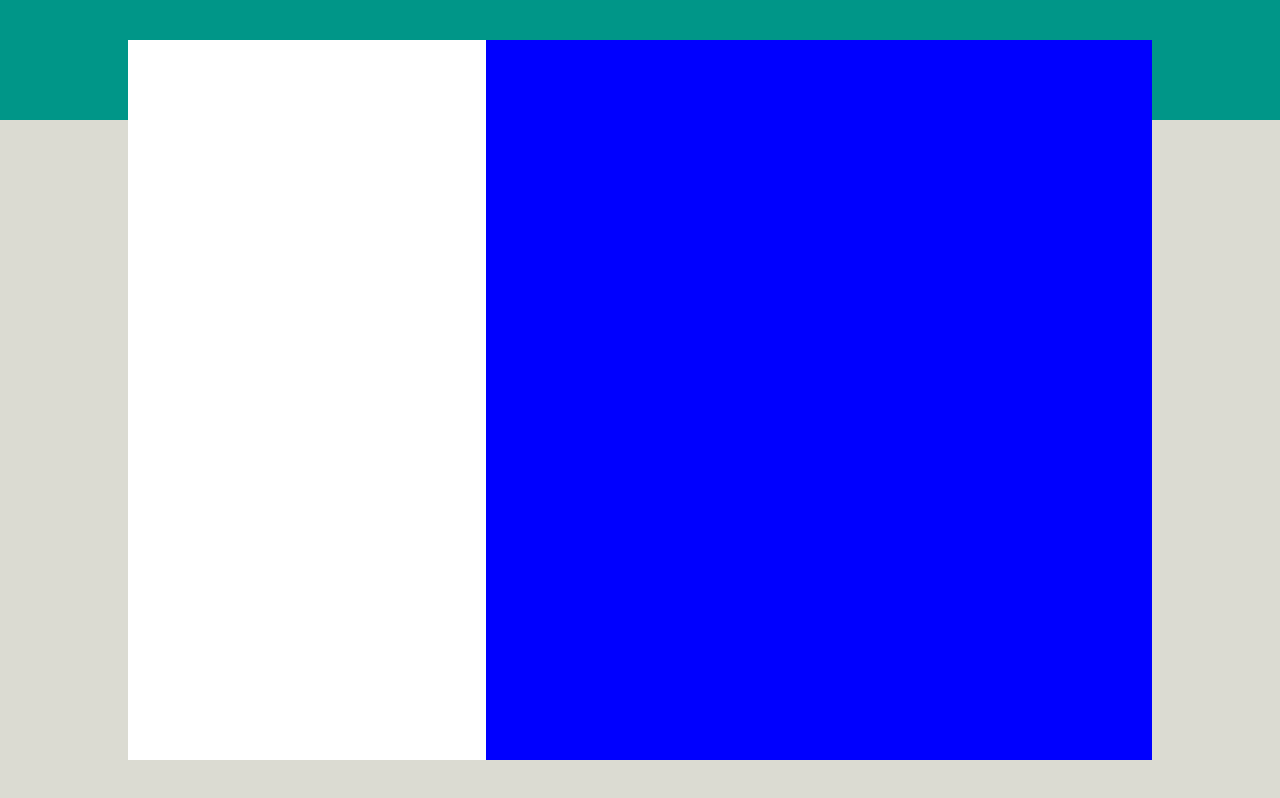
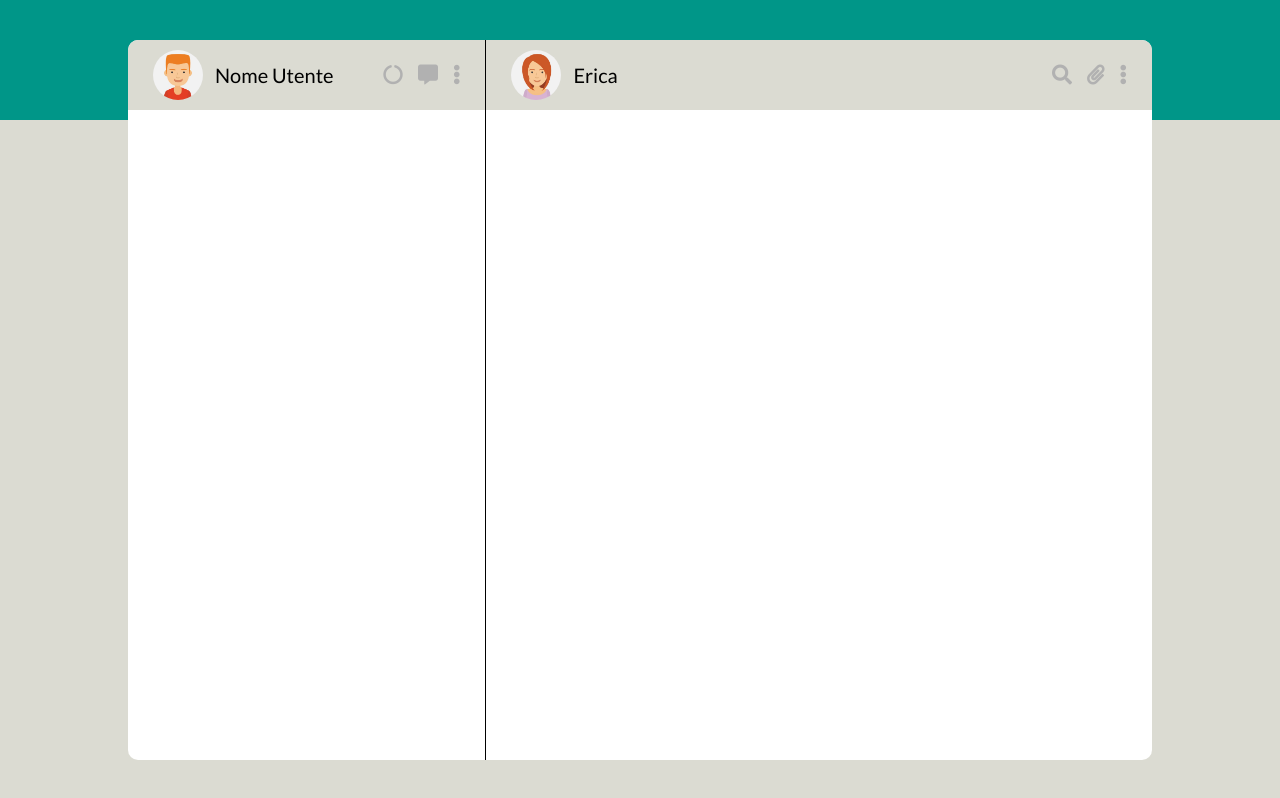
Before and after one commit to LisignoliMichele/vue-boolzapp, a plain HTML site: page index.html in a window 1280 px wide. Drawn offline with nearby package versions, Linux system fonts and the light colour scheme.

Commit message:
.contactsNav, .chatNav

```diff
--- a/css/style.css
+++ b/css/style.css
@@ -6,7 +6,7 @@
 .container{
    width: 100%;
    height: 100vh;
-   background: linear-gradient(to top, #dbdbd2 85%, #009688 85%);
+   background: linear-gradient(to top, #DBDBD2 85%, #009688 85%);
    display: flex;
 }
 .appWindow{
@@ -14,14 +14,55 @@
    height: 90%;
    margin: auto;
    display: flex;
+   border-radius: 10px;
+   overflow: hidden;
+   font-family: 'Lato', sans-serif;
 }
-.contascts{
+.contacts{
    width: 35%;
    height: 100%;
    background-color: white;
+   border-right: 1px solid black;
 }
 .chat{
    width: 65%;
    height: 100%;
-   background-color: blue;
+   background-color: white;
 }
+.contactsNav,
+.chatNav{
+   display: flex;
+   justify-content: space-between;
+   align-items: center;
+   height: 70px;
+   background-color:  #DBDBD2;
+   padding:0 25px;
+}
+.contacts img,
+.chatNav img{
+   max-width: 50px;
+   border-radius: 50%;
+   margin-right: 12px;
+}
+.contactsNav .settings ul,
+.chatNav .settings ul{
+   list-style: none;
+   display: flex;
+}
+.contactsNav .userInfo,
+.chatNav .userInfo{
+   display: flex;
+   font-size: 20px;
+   align-items: center;
+}
+.contactsNav .settings ul i,
+.chatNav .settings ul i{
+   margin-left: 15px;
+   font-size: 20px;
+   color: #B1B1B1;
+   cursor: pointer;
+}
+.contactsNav .settings ul i:hover,
+.chatNav .settings ul i:hover{
+   color: #6B7376
+}
--- a/index.html
+++ b/index.html
@@ -18,8 +18,36 @@
       <div id="whatsboolapp">
          <div class="container">
             <div class="appWindow">
-               <div class="contascts"></div>
-               <div class="chat"></div>
+               <div class="contacts">
+                  <nav class="contactsNav">
+                     <div class="userInfo">
+                        <img src="img/avatar_1.jpg" alt="profile photo">
+                        <p>Nome Utente</p>
+                     </div>
+                     <div class="settings">
+                        <ul>
+                           <li><i class="fas fa-circle-notch"></i></li>
+                           <li><i class="fas fa-comment-alt"></i></li>
+                           <li><i class="fas fa-ellipsis-v"></i></li>
+                        </ul>
+                     </div>
+                  </nav>
+               </div>
+               <div class="chat">
+                  <nav class="chatNav">
+                     <div class="userInfo">
+                        <img src="img/avatar_6.jpg" alt="profile photo">
+                        <p>Erica</p>
+                     </div>
+                     <div class="settings">
+                        <ul>
+                           <li><i class="fas fa-search"></i></li>
+                           <li><i class="fas fa-paperclip"></i></li>
+                           <li><i class="fas fa-ellipsis-v"></i></li>
+                        </ul>
+                     </div>
+                  </nav>
+               </div>
             </div>
          </div>
       </div>
```
Also changed, not shown: img/avatar_1.jpg (added), img/avatar_2.jpg (added), img/avatar_3.jpg (added), img/avatar_4.jpg (added), img/avatar_5.jpg (added), img/avatar_6.jpg (added), img/avatar_7.jpg (added), img/avatar_8.jpg (added), img/avatar_io.jpg (added), img/mine.jpg (added).
